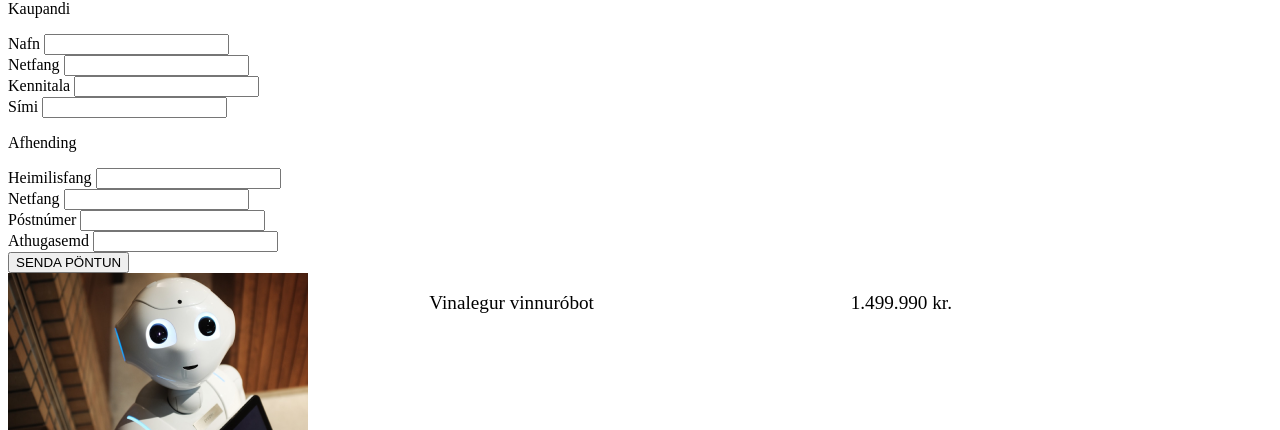
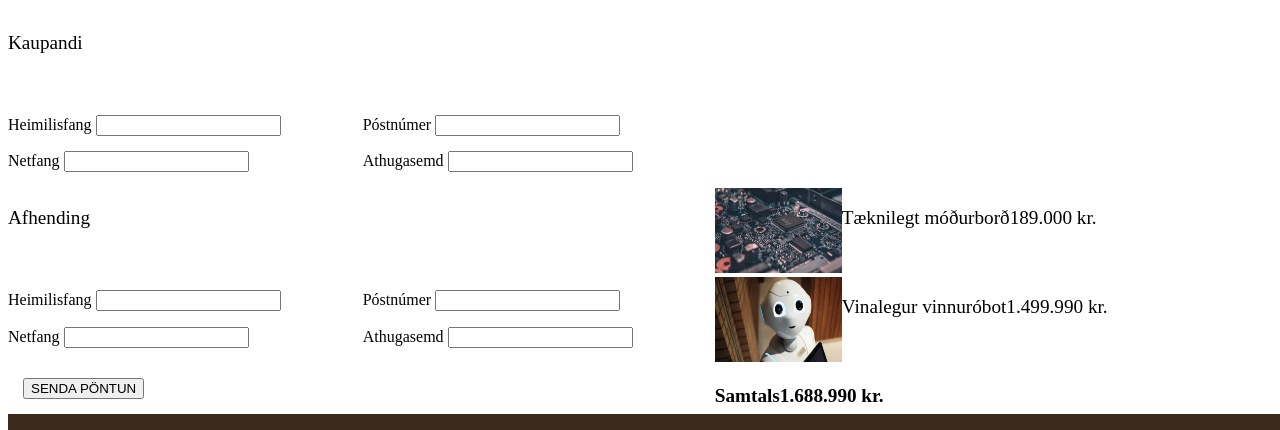
Before and after one commit to Amaragance682/hopVerkefni1, a plain HTML site: page Sites/pontunarSida.html in a window 1280 px wide. Shown: the part 216-646 px from the top of the page. Drawn offline with Linux system fonts and the light colour scheme; files whose address does not match are found by name.

Commit message:
pöntunarsíða ekki tilbúin

```diff
--- a/Sites/pontunarSida.html
+++ b/Sites/pontunarSida.html
@@ -21,66 +21,111 @@
     <a href="./vara.html">Vara</a>
     <a href="./voruListi.html">Vörulisti</a>
 <main>
+    <h1>Pöntun</h1>
     <section class="box1">
-        <h1>Pöntun</h1>
+
             <section class="box2">
-                <p class="title1">Kaupandi</p>
-                <div>
-                  <label for="name">Nafn</label>
-                  <input id="name" type="text">
-                </div>
-                <div>
-                  <label for="email">Netfang</label>
-                  <input id="email" name="email" type="email">
-                </div>
-                <div>
-                    <label for="id">Kennitala</label>
-                    <input type="text" id="id">
-                </div>
-                <div>
-                  <label for="phone">Sími</label>
-                  <input id="phone" type="tel">
-                </div>
-        </section>
-        <section class="box2">
-            <p class="title1">Afhending</p>
+
+                <p class="title">Kaupandi</p>
+
+                <div class="left">
                     <div>
                         <label for="address">Heimilisfang</label>
                         <input id="address" type="text">
                     </div>
+
                     <div>
                         <label for="place">Netfang</label>
                         <input id="place" type="text">
                     </div>
+                </div>
+
+                <div class="right">
                     <div>
                         <label for="place">Póstnúmer</label>
                         <input type="text" id="place">
                     </div>
+
                     <div>
                         <label for="other">Athugasemd</label>
                         <input id="other" type="text">
                     </div>
-            <div>
-                <button>SENDA PÖNTUN</button>
                 </div>
             </section>
+
+            <section class="box4">
+
+                <p class="title">Afhending</p>
+
+                <div class="left">
+                    <div>
+                        <label for="address">Heimilisfang</label>
+                        <input id="address" type="text">
+                    </div>
+
+                    <div>
+                        <label for="place">Netfang</label>
+                        <input id="place" type="text">
+                    </div>
+                </div>
+
+                <div class="right">
+                    <div>
+                        <label for="place">Póstnúmer</label>
+                        <input type="text" id="place">
+                    </div>
+
+                    <div>
+                        <label for="other">Athugasemd</label>
+                        <input id="other" type="text">
+                    </div>
+                </div>
+            </section>
+
         <section class="box3">
+
             <div class="boxes3">
+                <div>
+                    <img src="../Assets/alexandre-debieve-FO7JIlwjOtU-unsplash 1.png">
+                </div>
+
+                <div>
+                    <p class="title">Tæknilegt móðurborð</p>
+                </div>
+
+                <div>
+                    <p class="title">189.000 kr.</p>
+                </div>
+            </div>
+
+            <div class="boxes3">
+                <div>
                     <img src="../Assets/alex-knight-2EJCSULRwC8-unsplash 1.png">
+                </div>
+
+                <div>
                     <p class="title">Vinalegur vinnuróbot</p>
+                </div>
+
+                <div>
                     <p class="title">1.499.990 kr.</p>
                 </div>
+            </div>
+
             <div class="boxes3">
-                <img src="../Assets/alexandre-debieve-FO7JIlwjOtU-unsplash 1.png">
-                <p class="title">Tæknilegt móðurborð</p>
-                <p class="title">189.000 kr.</p>
+                <div>
+                    <p class="title"><strong>Samtals</strong></p>
                 </div>
-            <div class="boxes3">
-                <p class="title"><strong>Samtals</strong></p>
+                <div>
                     <p class="title"><strong>1.688.990 kr.</strong></p>
+                </div>
             </div>
         </section>
     </section>
+
+    <div class="panta">
+        <button>SENDA PÖNTUN</button>
+    </div>
 </main>
 
     <footer>
--- a/styles.css
+++ b/styles.css
@@ -7,15 +7,59 @@
 
 /*Pöntunarform*/
 
-.box3 {
+.box1 {
+    display: grid;
+    grid-template-rows: 50% 50%;
+}
+
+.box2{
+   display: grid;
+   grid-row: 1;
+   row-gap: 10px;
+}
+.box4{
+    display: grid;
+    grid-column: 1;
+    row-gap: 10px;
+}
+
+
+.left {
     display: grid;
     grid-template-rows: 1fr 1fr;
+    grid-column: 1;
 }
 
+.right {
+    display: grid;
+    grid-template-rows: 1fr 1fr;
+    grid-column: 2;
+}
+
+.box3 {
+  display: grid;
+  grid-column: 2;
+}
+
+.boxes3 img{
+    width: 127px;
+    height: 85px;
+    flex-shrink: 0;
+}
+
+
+
 .boxes3 {
-    display: grid;
-    grid-template-columns: 1fr 1fr 1fr;
+    display: flex;
+    flex-direction: row;
 }
+
+
+
+.panta{
+    margin: 15px;
+}
+
 
 
 /*textar*/
```
Also changed, not shown: index.html (+2 -1 lines). Lines whose indentation alone changed are shown as unchanged.
